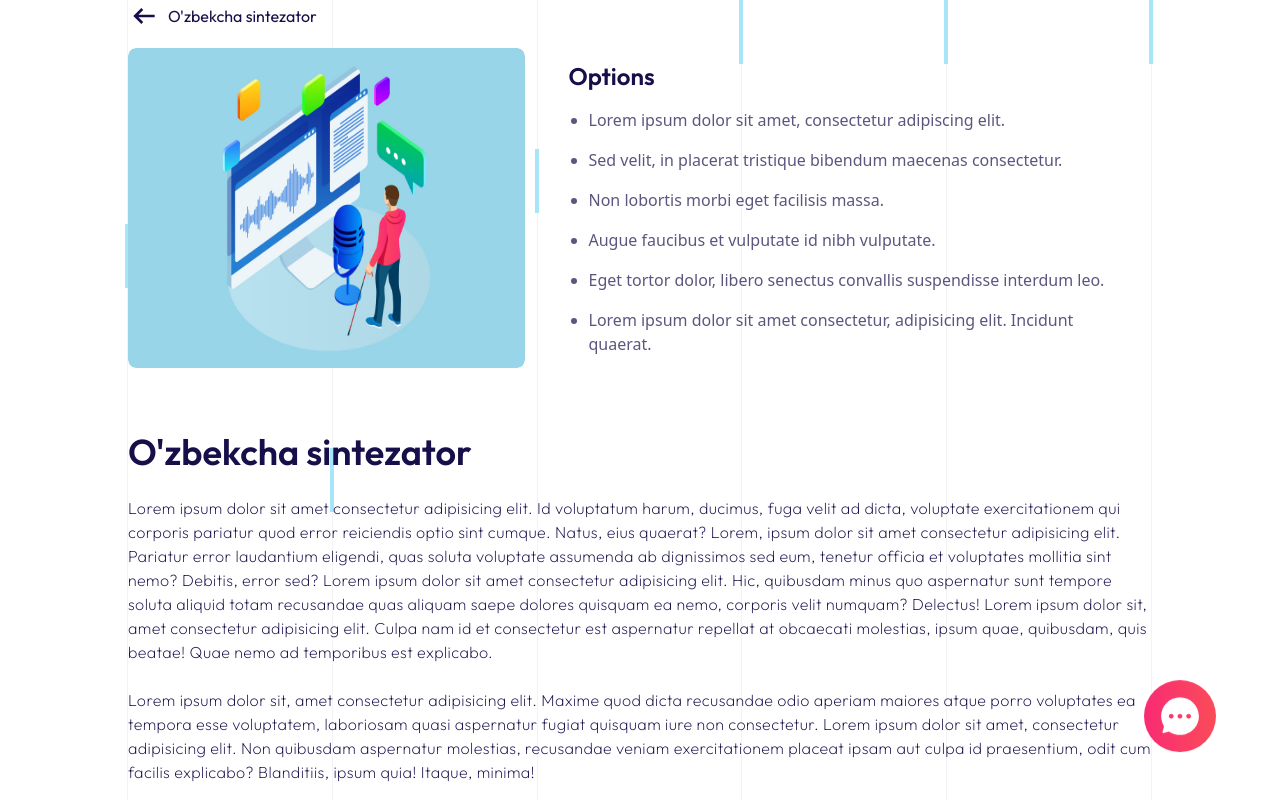
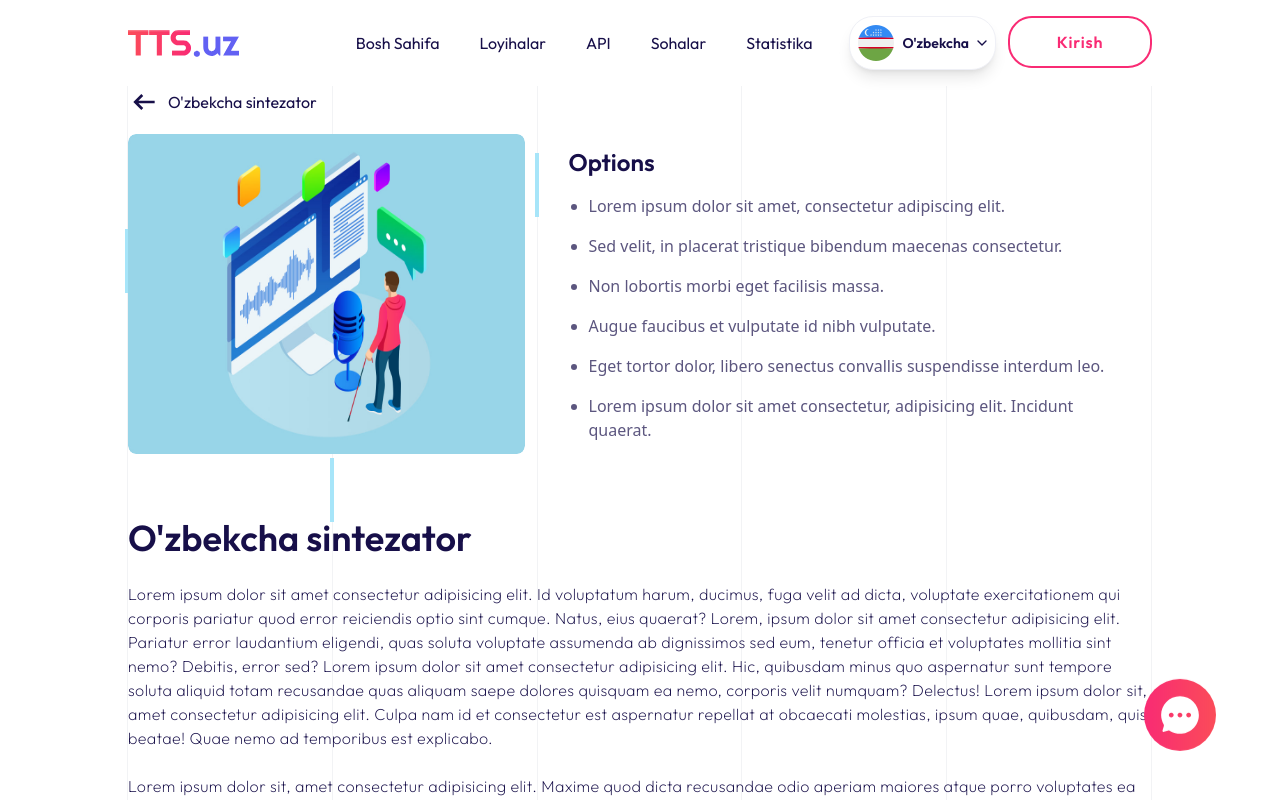
Before and after one commit to jamik-dev/quantic-figma, a Vue app: page /content-details in a window 1280 px wide. Shown: the top 802 px of the page. Built offline with nearby package versions, Linux system fonts and the light colour scheme.

Commit message:
bugs fixed

```diff
--- a/src/components/local/AboutSection.vue
+++ b/src/components/local/AboutSection.vue
@@ -1,11 +1,11 @@
 <template>
-  <div data-aos-easing="linear" data-aos-delay="1000" data-aos="fade-up" data-aos-duration="1000" class="flex flex-col">
+  <div class="flex flex-col">
     <router-link to="/home" class="hidden font-outfit text-primary lg:flex items-center cursor-pointer"><img class="mr-2" src="../../assets/img/arrow-left.svg" alt="">{{ choosen.name }}</router-link>
     <router-link to="/home" class="pl-4 lg:hidden py-2 shadow-lg sticky -top-1 z-20 bg-white font-outfit text-primary flex items-center cursor-pointer"><img class="mr-2" src="../../assets/img/arrow-left.svg" alt="">{{ choosen.name }}</router-link>
-    <div class="flex flex-col lg:flex-row w-[90%] mx-auto lg:w-full mt-4 lg:space-x-8">
-      <div class="flex lg:w-2/5 relative overflow-hidden cursor-pointer group rounded-lg"><img
+    <div data-aos-easing="linear" data-aos-delay="1000" data-aos="fade-up" data-aos-duration="1000" class="flex flex-col lg:flex-row w-[90%] mx-auto lg:w-full mt-4 lg:space-x-8">
+      <div class="flex lg:w-1/2 xl:w-2/5 relative overflow-hidden cursor-pointer group rounded-lg"><img
           class="w-full rounded-lg group-hover:scale-105  duration-500" :src="getImageUrl" alt=""></div>
-      <div class="flex flex-col lg:w-3/5 py-3 lg:p-3">
+      <div class="flex flex-col lg:w-1/2 xl:w-3/5 py-3 lg:p-3">
         <h1 class="text-primary font-semibold font-outfit text-2xl">Options</h1>
         <ul class="text-primary flex flex-col space-y-4 mt-4 opacity-70 ml-5 list-disc">
           <li>Lorem ipsum dolor sit amet, consectetur adipiscing elit.</li>
@@ -17,7 +17,7 @@
         </ul>
       </div>
     </div>
-    <div class="flex w-[90%] mx-auto lg:w-full flex-col space-y-2 lg:space-y-6 my-8 lg:my-16">
+    <div data-aos-easing="linear" :data-aos-delay="delay" data-aos="fade-up" data-aos-duration="1000" class="flex w-[90%] mx-auto lg:w-full flex-col space-y-2 lg:space-y-6 my-8 lg:my-16">
       <h1 class="text-2xl lg:text-4xl font-semibold font-outfit text-primary">{{ choosen.name }}</h1>
       <p class="font-outfit font-thin text-primary tracking-wide">Lorem ipsum dolor sit amet consectetur adipisicing elit. Id voluptatum harum,
         ducimus, fuga velit ad dicta, voluptate exercitationem qui corporis pariatur quod error reiciendis optio sint
@@ -41,7 +41,7 @@
 <script setup>
 import { useStore } from '../../store/store';
 import { storeToRefs } from 'pinia';
-import {computed} from 'vue';
+import {computed, ref} from 'vue';
 const store = useStore();
 const {choosen} = storeToRefs(store)
 
@@ -49,6 +49,14 @@ const getImageUrl = computed(() => {
   return new URL(`../../assets/img/${choosen.value.img}`, import.meta.url).href
 })
 
+const delay = ref(0);
+
+if(window.innerWidth > 1024) {
+  delay.value = 1000;
+} else {
+  delay.value = 0
+}
+
 </script>
 
 <style scoped>
--- a/src/layouts/DefaultLayout.vue
+++ b/src/layouts/DefaultLayout.vue
@@ -3,7 +3,7 @@
   <transition name="fade">
     <DialogSection v-if="isModalOpen" />
   </transition>
-  <Navbar v-if="modal.showNavbar" />
+  <Navbar v-if="showNavbar" />
   <router-view></router-view>
   <Footer />
 </template>
@@ -18,10 +18,10 @@ import {watch} from 'vue';
 
 const modal = useStore();
 const route = useRoute();
-const {isModalOpen} = storeToRefs(modal)
+const {isModalOpen, showNavbar} = storeToRefs(modal)
 
-if(route.path === '/content-details') {
-    modal.showNavbar = false;
+if(route.path === '/home') {
+    modal.navbarTrigger(true)
 }
 
 watch(isModalOpen, function() {
--- a/src/store/store.js
+++ b/src/store/store.js
@@ -33,6 +33,9 @@ export const useStore = defineStore("store", {
       } else {
         this.choosen = this.contents2.filter(t => t.id === item)[0];
       }
+    },
+    navbarTrigger(bool) {
+      this.showNavbar = bool
     }
   },
 });
--- a/src/views/Details.vue
+++ b/src/views/Details.vue
@@ -14,20 +14,26 @@ import MessageButton from '../components/local/MessageButton.vue';
 import Preloader from '../components/global/Preloader.vue';
 import { onMounted, ref, onUnmounted } from 'vue';
 import { useStore } from '../store/store';
-
+import { useRoute } from 'vue-router';
+const store = useStore();
+const route = useRoute();
 function resizer(e) {
-  if(e.currentTarget.innerWidth >= 1024) {
-    store.showNavbar = true;
-  } else {
-    store.showNavbar = false;
+  if(e.currentTarget.innerWidth >= 1024 && route.path === '/content-details') {
+    store.navbarTrigger(true);
+  } else if(route.path === '/content-details') {
+    store.navbarTrigger(false);
   }
+}
+if(window.innerWidth < 1024 && route.path === '/content-details') {
+  store.navbarTrigger(false);
+} else if(route.path === '/content-details') {
+  store.navbarTrigger(true);
 }
 
 window.addEventListener("resize", resizer)
 onUnmounted(() => {
 window.addEventListener("resize", resizer)
 })
-const store = useStore();
 
 const isLoading = ref(true)
 
--- a/src/views/Home.vue
+++ b/src/views/Home.vue
@@ -41,7 +41,7 @@ import { useStore } from '../store/store';
 const store = useStore();
 const isLoading = ref(true)
 
-store.showNavbar = true;
+store.navbarTrigger(true);
 
 function preloader() {
   setTimeout(() => {
```
